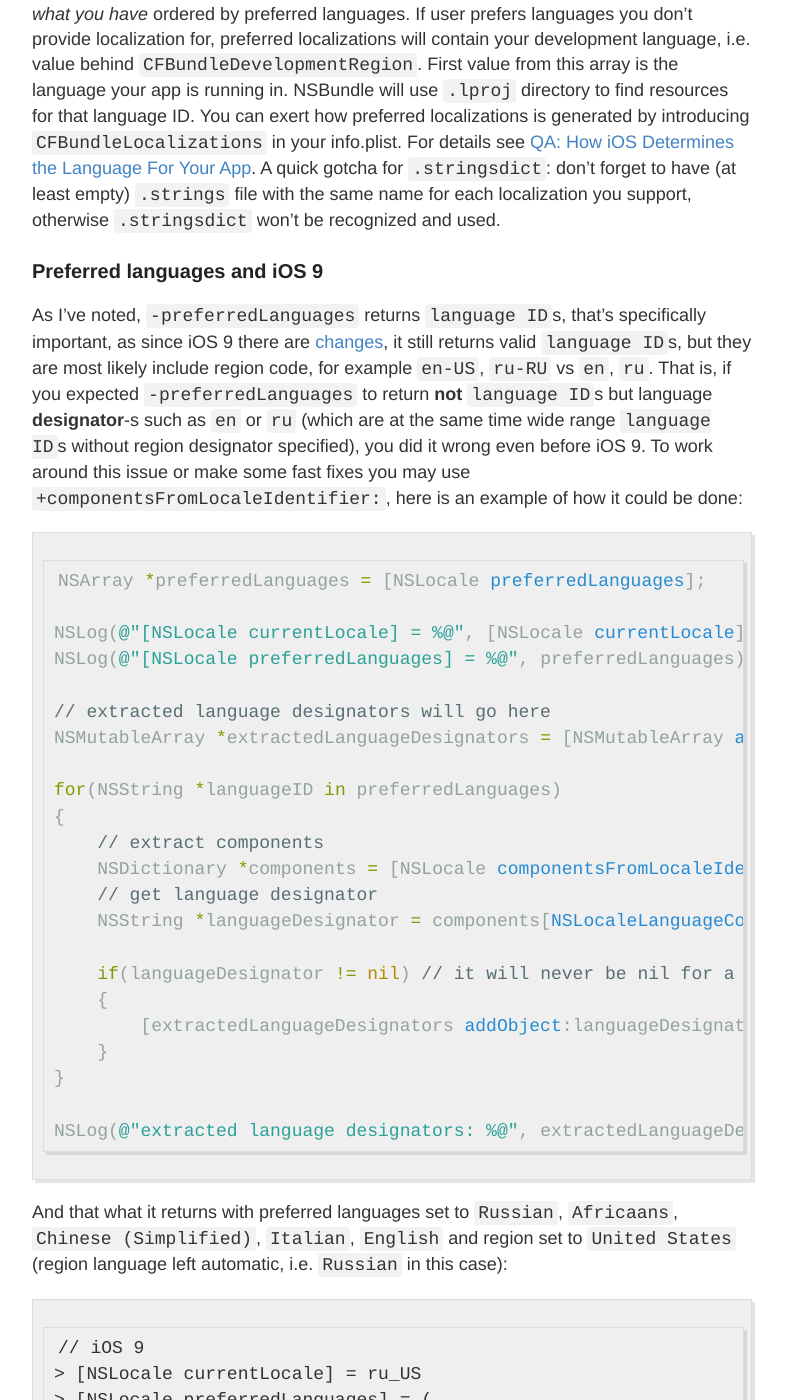
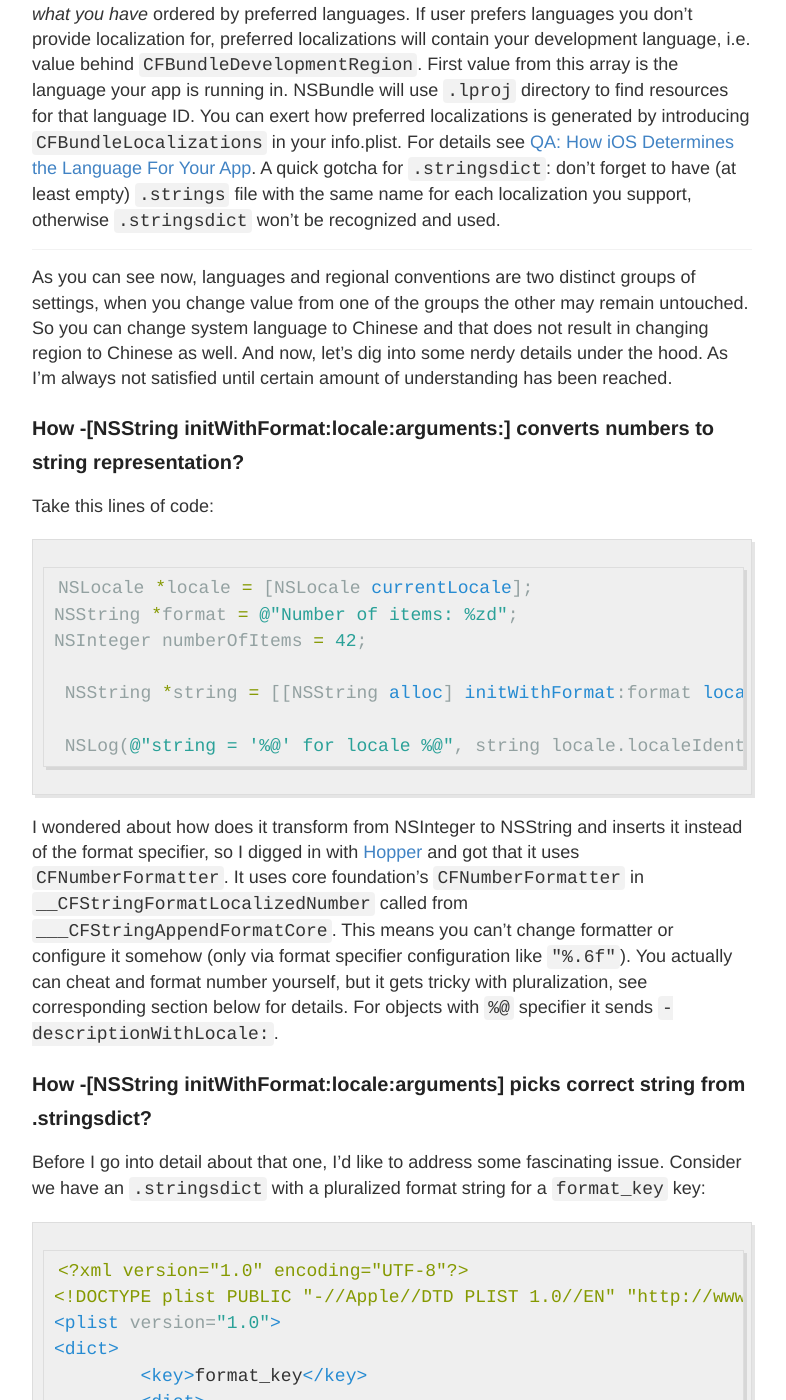
Before and after one commit to maniak-dobrii/maniak-dobrii.github.io, a Jekyll site: the page built from _posts/2015-9-22-understanding-ios-internationalization.md, in a window 1280 px wide and 1400 px high, scrolled down 5721 px. Shown: the whole window, without its empty margins (248-1034 px from the left). Built offline with Jekyll 4.4.1, drawn with Linux system fonts in a browser that asks for light colours; Markdown is read by kramdown in place of the engine named in the settings; comment, search, counter and statistics services are not loaded; some of the changed text lies outside the part shown.

Commit message:
Extracted preferred languages and ios9 to a separate article

````diff
--- a/_posts/2015-9-22-understanding-ios-internationalization.md
+++ b/_posts/2015-9-22-understanding-ios-internationalization.md
@@ -88,90 +88,6 @@ Apple does not currently provide Afrikaans translation for iOS or any of the sys
 
 **Preferred localizations** array is generated as an intersection of *what user wants* and *what you have* ordered by preferred languages. If user prefers languages you don't provide localization for, preferred localizations will contain your development language, i.e. value behind `CFBundleDevelopmentRegion`. First value from this array is the language your app is running in. NSBundle will use `.lproj` directory to find resources for that language ID. You can exert how preferred localizations is generated by introducing `CFBundleLocalizations` in your info.plist. For details see [QA: How iOS Determines the Language For Your App](https://developer.apple.com/library/prerelease/ios/qa/qa1828/_index.html).
 A quick gotcha for `.stringsdict`: don't forget to have (at least empty) `.strings` file with the same name for each localization you support, otherwise `.stringsdict` won't be recognized and used.
-
-###Preferred languages and iOS 9
-As I've noted, `-preferredLanguages` returns `language ID`s, that's specifically important, as since iOS 9 there are [changes](https://developer.apple.com/library/ios/technotes/tn2418/_index.html#//apple_ref/doc/uid/DTS40016588-CH1-LANGUAGE_IDENTIFIERS_IN_IOS_9), it still returns valid `language ID`s, but they are most likely include region code, for example `en-US`, `ru-RU` vs `en`, `ru`. That is, if you expected `-preferredLanguages` to return **not** `language ID`s but language  **designator**-s such as `en` or `ru` (which are at the same time wide range `language ID`s without region designator specified), you did it wrong even before iOS 9.
-To work around this issue or make some fast fixes you may use `+componentsFromLocaleIdentifier:`, here is an example of how it could be done:
-
-
-<!-- language: lang-objc -->
-``` objc
-NSArray *preferredLanguages = [NSLocale preferredLanguages];
-
-NSLog(@"[NSLocale currentLocale] = %@", [NSLocale currentLocale].localeIdentifier);
-NSLog(@"[NSLocale preferredLanguages] = %@", preferredLanguages);
-
-// extracted language designators will go here
-NSMutableArray *extractedLanguageDesignators = [NSMutableArray array];
-
-for(NSString *languageID in preferredLanguages)
-{
-    // extract components
-    NSDictionary *components = [NSLocale componentsFromLocaleIdentifier:languageID];
-    // get language designator
-    NSString *languageDesignator = components[NSLocaleLanguageCode];
-
-    if(languageDesignator != nil) // it will never be nil for a valid language-id, but i'm paranoid
-    {
-        [extractedLanguageDesignators addObject:languageDesignator];
-    }
-}
-
-NSLog(@"extracted language designators: %@", extractedLanguageDesignators);
-```
-
-And that what it returns with preferred languages set to `Russian`, `Africaans`, `Chinese (Simplified)`, `Italian`, `English` and region set to `United States` (region language left automatic, i.e. `Russian` in this case):
-
-```
-// iOS 9
-> [NSLocale currentLocale] = ru_US
-> [NSLocale preferredLanguages] = (
-    "ru-US",
-    "af-US",
-    "zh-Hans-US",
-    "it-US",
-    "en-US"
-)
-> extracted language designators: (
-    ru,
-    af,
-    zh, <----- see, it misses script!
-    it,
-    en
-)
-```
-
-```
-// iOS 8
-> [NSLocale currentLocale] = ru_US
-> [NSLocale preferredLanguages] = (
-    ru,
-    af,
-    "zh-Hans",
-    it,
-    en
-)
-> extracted language designators: (
-    ru,
-    af,
-    zh, <--- yepp, no script again
-    it,
-    en
-)
-```
-Last one is what you wanted, right? Wrong. Last one is a list of language designators, not language IDs. For example `zh-Hans` got truncated to `zh`, which is pretty huge loss of semantics. Of course you can crutch that too and make use of other keys:
-
-<!-- language: lang-objc -->
-``` objc
-NSLog(@"zh-Hans-US components: %@", [NSLocale componentsFromLocaleIdentifier:@"zh-Hans-US"]);
-//  zh-Hans-US components: {
-//    kCFLocaleCountryCodeKey = US;
-//    kCFLocaleLanguageCodeKey = zh;
-//    kCFLocaleScriptCodeKey = Hans;
-//  }
-```
-
-But that is, probably, a crutch again. The point is that it is conceptually better to rely on `language ID`s than just language designators, API was built with that in mind. Unless you have a great reason, you really should stick with NSBundle API, and let it decide which localization is the best fit. This changes were made to enhance language fallback logic. You can read more on that in [Language Identifiers in iOS 9](https://developer.apple.com/library/ios/technotes/tn2418/_index.html#//apple_ref/doc/uid/DTS40016588-CH1-LANGUAGE_IDENTIFIERS_IN_IOS_9).
 
 ----------
 
````
Also changed, not shown: _posts/2015-10-01-preferred-languages-and-ios9.md (added, +101 -0 lines).
